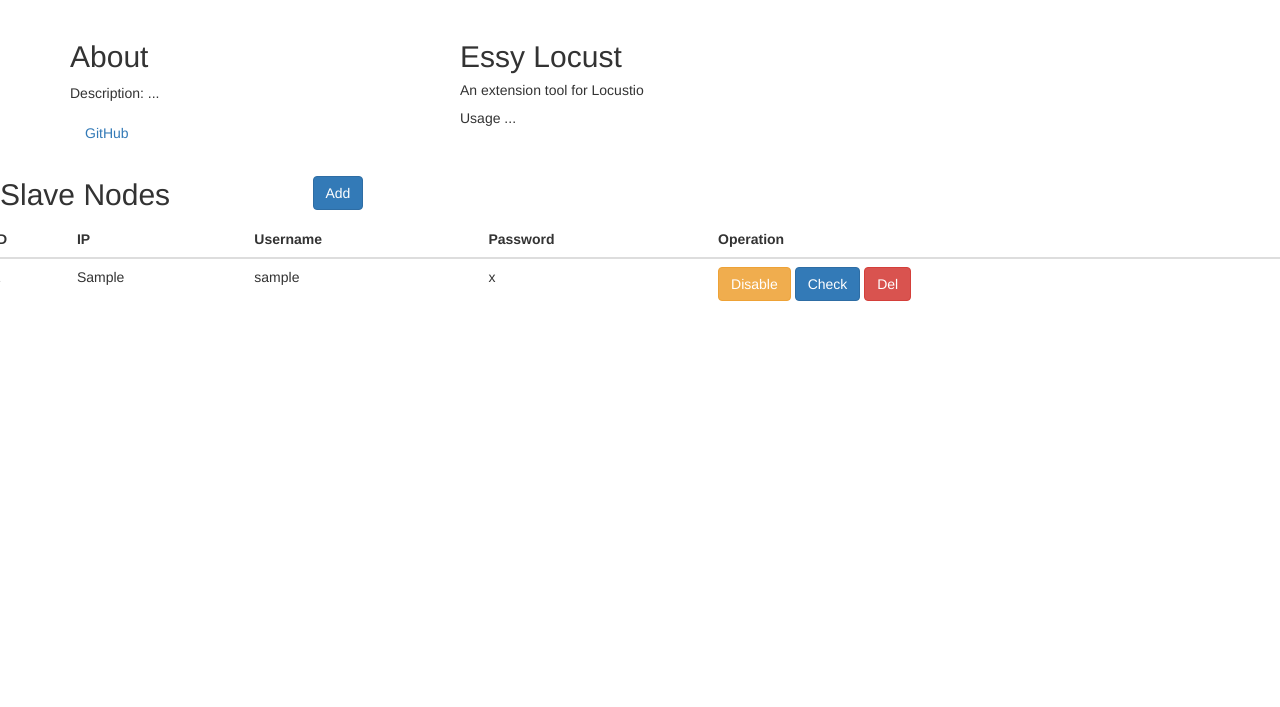
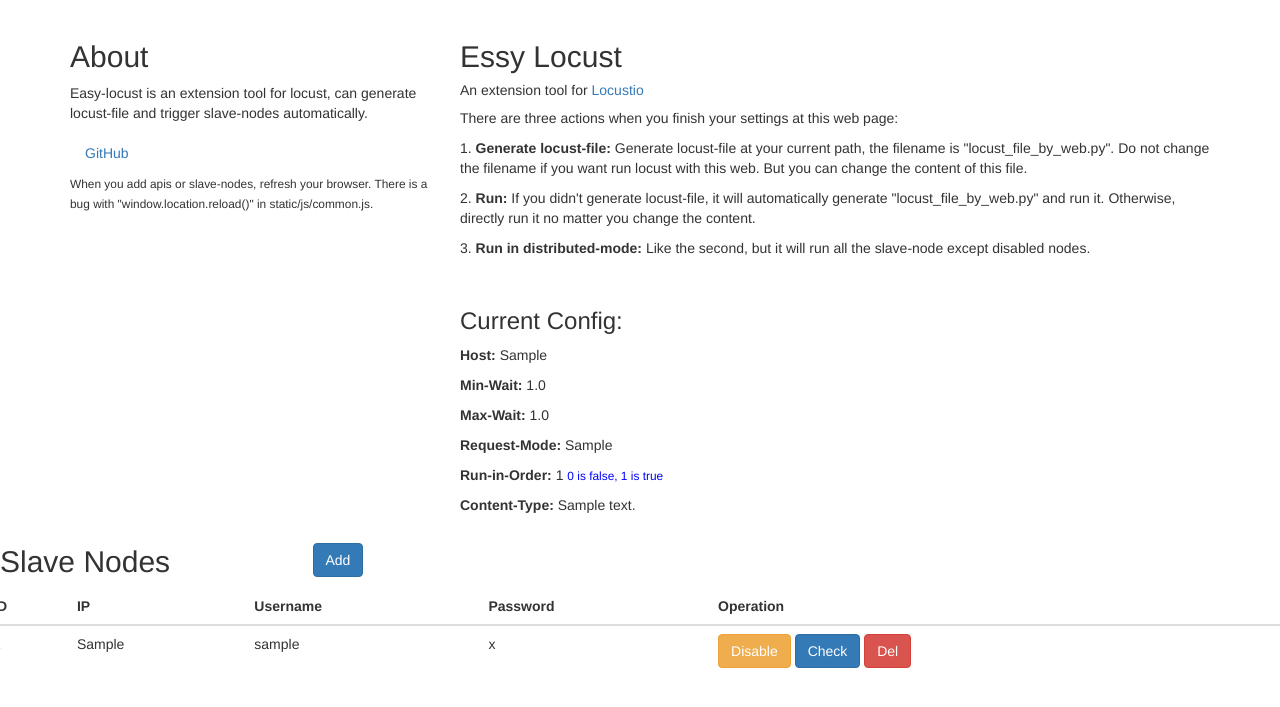
Before and after one commit to GuoTengda1993/easy-locust, a Flask app: page / in a window 1280 px wide. Shown: the part 52-759 px from the top of the page. Run offline with Flask 2, Linux system fonts and the light colour scheme; tables that the repository leaves empty hold one stand-in row (values such as "Sample post"); some libraries are stand-ins or nearby versions.

Commit message:
main page finish

```diff
--- a/easy_locust/templates/index.html
+++ b/easy_locust/templates/index.html
@@ -45,21 +45,33 @@
       <div class="row tab-pane active" id="main">
         <div class="col-sm-4">
             <h2>About</h2>
-          <p>Description: ...</p>
+            <p>Easy-locust is an extension tool for locust, can generate locust-file and trigger slave-nodes automatically.</p>
             <ul class="nav nav-pills nav-stacked">
                 <li><a href="https://github.com/GuoTengda1993/easy-locust" target="_blank">GitHub</a></li>
             </ul>
+            <p><small>When you add apis or slave-nodes, refresh your browser. There is a bug with "window.location.reload()" in static/js/common.js.</small></p>
           <hr class="hidden-sm hidden-md hidden-lg">
         </div>
         <div class="col-sm-8">
             <h2>Essy Locust</h2>
-          <h5>An extension tool for Locustio</h5>
-          <p>Usage ...</p>
+            <h5>An extension tool for <a href="https://locust.io/" target="_blank">Locustio</a></h5>
+            <p>There are three actions when you finish your settings at this web page:</p>
+            <p>1. <strong>Generate locust-file:</strong> Generate locust-file at your current path, the filename is "locust_file_by_web.py". Do not change the filename if you want run locust with this web. But you can change the content of this file.</p>
+            <p>2. <strong>Run:</strong> If you didn't generate locust-file, it will automatically generate "locust_file_by_web.py" and run it. Otherwise, directly run it no matter you change the content.</p>
+            <p>3. <strong>Run in distributed-mode:</strong> Like the second, but it will run all the slave-node except disabled nodes.</p>
             <br>
+            <h3>Current Config:</h3>
+            <p><strong>Host: </strong>{{ config.host }}</p>
+            <p><strong>Min-Wait: </strong>{{ config.min_wait }}</p>
+            <p><strong>Max-Wait: </strong>{{ config.max_wait }}</p>
+            <p><strong>Request-Mode: </strong>{{ config.request_mode }}</p>
+            <p><strong>Run-in-Order: </strong>{{ config.run_in_order }} <small style="color: blue">0 is false, 1 is true</small></p>
+            <p><strong>Content-Type: </strong>{{ config.content_type }}</p>
         </div>
       </div>
     <div class="row tab-pane" id="config">
         <h2>Config</h2>
+            <p><small style="color: blue">The display of dropdown items maybe incorrect after you saving the config, please check at the main page. If it's fixed, this hint will be disappear.</small></p>
             <form class="form-horizontal">
                 <div class="form-group">
                     <label for="host" class="col-sm-3 control-label">Host:</label>
```
Lines whose indentation alone changed are shown as unchanged.
